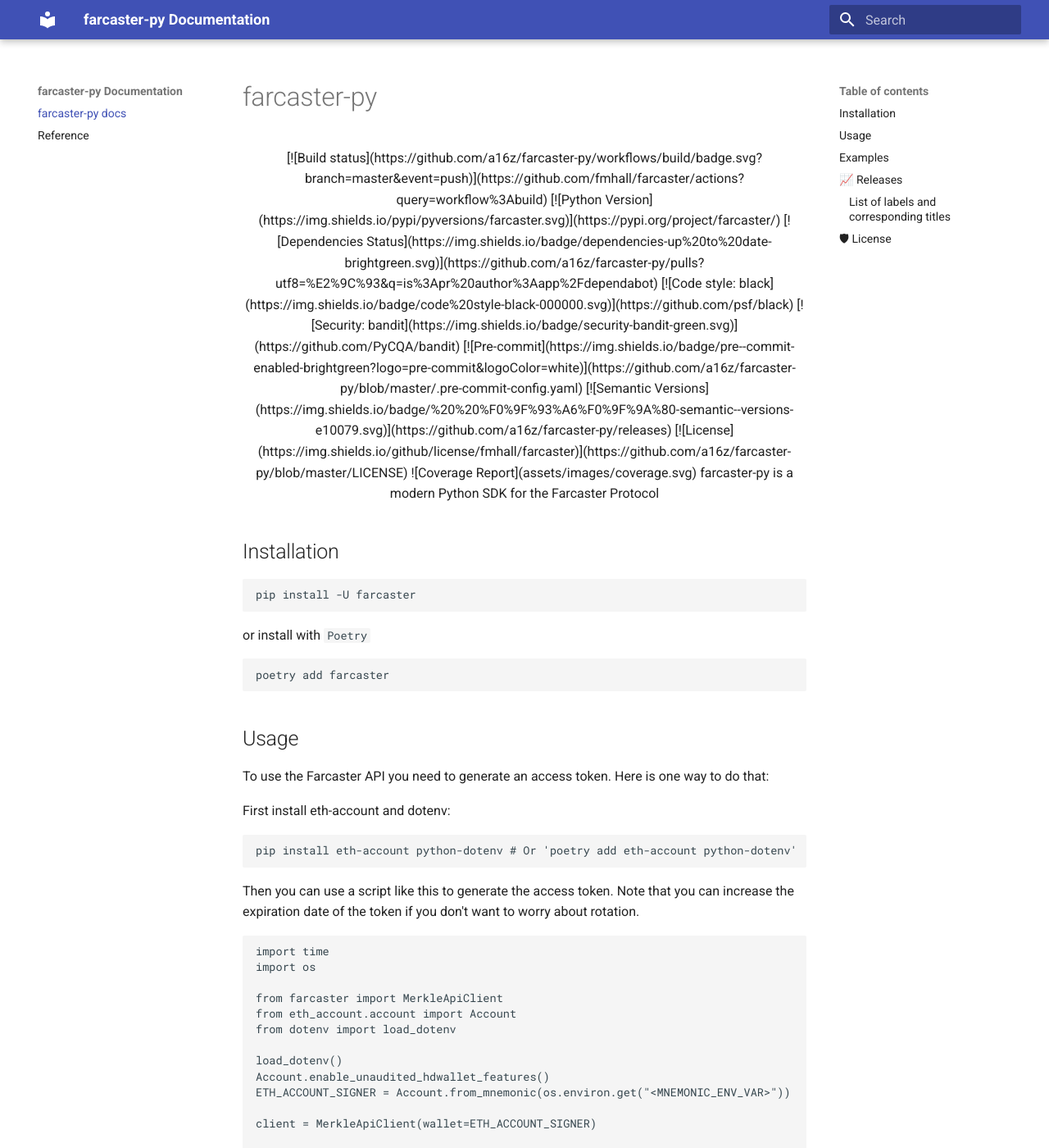
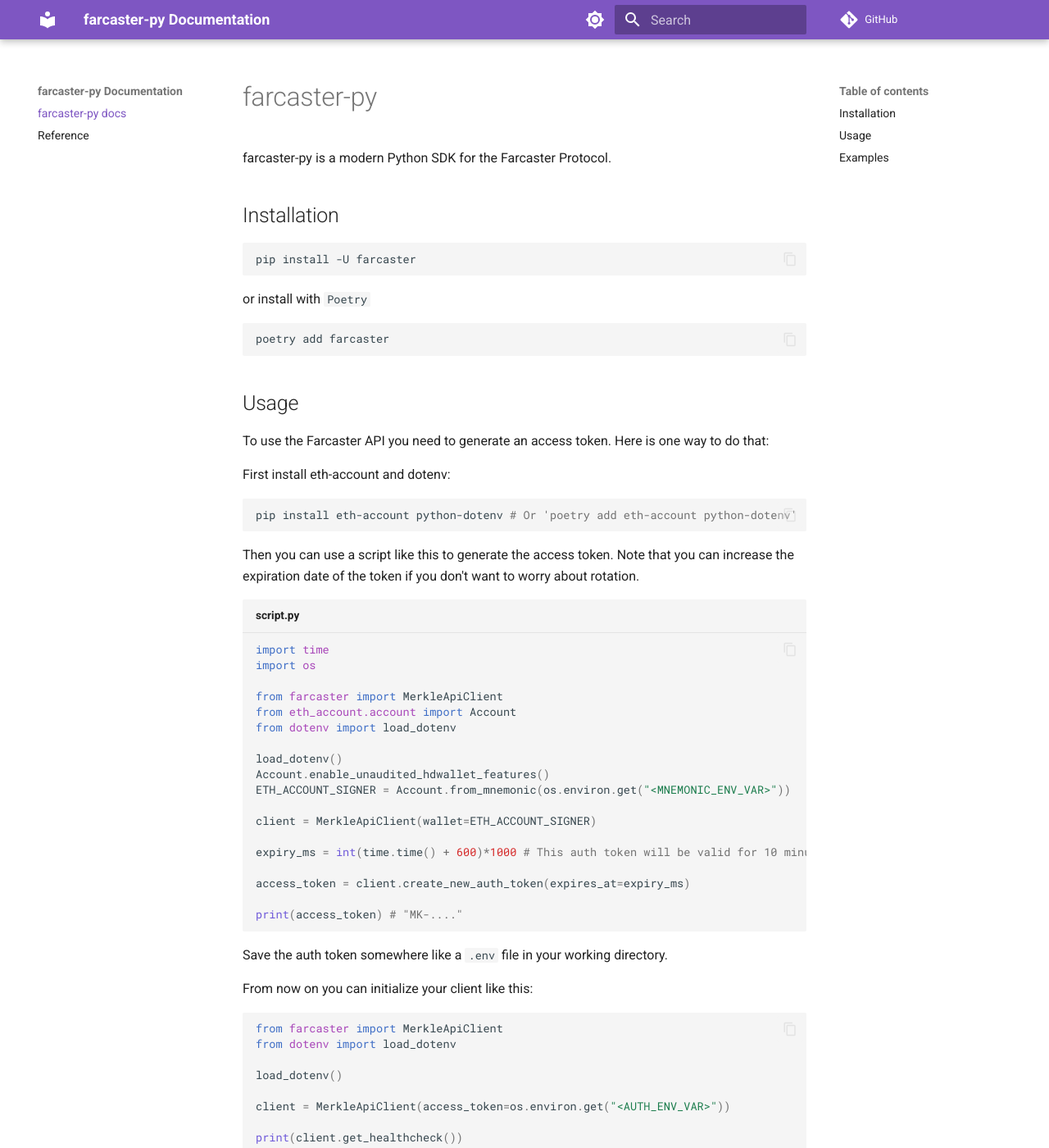
Before and after one commit to a16z/farcaster-py, an MkDocs documentation site: the page built from docs/index.md, in a window 1280 px wide and 1400 px high. Shown: the whole window at 82% size. Built offline with MkDocs 1.6.1 and Material for MkDocs 9.7.7, drawn with Linux system fonts in a browser that asks for light colours; comment, search, counter and statistics services are not loaded; some of the changed text lies outside the part shown.

Commit message:
improvements

````diff
--- a/docs/index.md
+++ b/docs/index.md
@@ -1,20 +1,6 @@
 # farcaster-py
 
-<div align="center">
-
-[![Build status](https://github.com/a16z/farcaster-py/workflows/build/badge.svg?branch=master&event=push)](https://github.com/fmhall/farcaster/actions?query=workflow%3Abuild)
-[![Python Version](https://img.shields.io/pypi/pyversions/farcaster.svg)](https://pypi.org/project/farcaster/)
-[![Dependencies Status](https://img.shields.io/badge/dependencies-up%20to%20date-brightgreen.svg)](https://github.com/a16z/farcaster-py/pulls?utf8=%E2%9C%93&q=is%3Apr%20author%3Aapp%2Fdependabot)
-[![Code style: black](https://img.shields.io/badge/code%20style-black-000000.svg)](https://github.com/psf/black)
-[![Security: bandit](https://img.shields.io/badge/security-bandit-green.svg)](https://github.com/PyCQA/bandit)
-[![Pre-commit](https://img.shields.io/badge/pre--commit-enabled-brightgreen?logo=pre-commit&logoColor=white)](https://github.com/a16z/farcaster-py/blob/master/.pre-commit-config.yaml)
-[![Semantic Versions](https://img.shields.io/badge/%20%20%F0%9F%93%A6%F0%9F%9A%80-semantic--versions-e10079.svg)](https://github.com/a16z/farcaster-py/releases)
-[![License](https://img.shields.io/github/license/fmhall/farcaster)](https://github.com/a16z/farcaster-py/blob/master/LICENSE)
-![Coverage Report](assets/images/coverage.svg)
-
-farcaster-py is a modern Python SDK for the Farcaster Protocol
-
-</div>
+farcaster-py is a modern Python SDK for the Farcaster Protocol.
 
 ## Installation
 
@@ -39,7 +25,7 @@
 
 Then you can use a script like this to generate the access token. Note that you can increase the expiration date of the token if you don't want to worry about rotation.
 
-```python
+```py title="script.py"
 import time
 import os
 
@@ -132,33 +118,4 @@
 
 and many, many more things.
 
-
-
-## 📈 Releases
-
-You can see the list of available releases on the [GitHub Releases](https://github.com/fmhall/farcaster/releases) page.
-
-We follow [Semantic Versions](https://semver.org/) specification.
-
-We use [`Release Drafter`](https://github.com/marketplace/actions/release-drafter). As pull requests are merged, a draft release is kept up-to-date listing the changes, ready to publish when you’re ready. With the categories option, you can categorize pull requests in release notes using labels.
-
-### List of labels and corresponding titles
-
-|               **Label**               |  **Title in Releases**  |
-| :-----------------------------------: | :---------------------: |
-|       `enhancement`, `feature`        |       🚀 Features       |
-| `bug`, `refactoring`, `bugfix`, `fix` | 🔧 Fixes & Refactoring  |
-|       `build`, `ci`, `testing`        | 📦 Build System & CI/CD |
-|              `breaking`               |   💥 Breaking Changes   |
-|            `documentation`            |    📝 Documentation     |
-|            `dependencies`             | ⬆️ Dependencies updates |
-
-You can update it in [`release-drafter.yml`](https://github.com/fmhall/farcaster/blob/master/.github/release-drafter.yml).
-
-GitHub creates the `bug`, `enhancement`, and `documentation` labels for you. Dependabot creates the `dependencies` label. Create the remaining labels on the Issues tab of your GitHub repository, when you need them.
-
-## 🛡 License
-
-[![License](https://img.shields.io/github/license/fmhall/farcaster)](https://github.com/fmhall/farcaster/blob/master/LICENSE)
-
-This project is licensed under the terms of the `MIT` license. See [LICENSE](https://github.com/fmhall/farcaster/blob/master/LICENSE) for more details.
+The full specification can be found on the [References](reference.md) page.
--- a/mkdocs.yml
+++ b/mkdocs.yml
@@ -1,7 +1,28 @@
 site_name: farcaster-py Documentation
+repo_url: https://github.com/a16z/farcaster-py
 theme:
   name: "material"
+  features:
+    - search.suggest
+    - content.code.copy
+    - content.code.annotate
+  palette:
+    # Palette toggle for dark mode
+    - media: "(prefers-color-scheme: dark)"
+      scheme: slate
+      toggle:
+        icon: material/brightness-4
+        name: Switch to light mode
+      primary: deep purple
+      accent: deep orange
 
+    - media: "(prefers-color-scheme: light)"
+      scheme: default
+      toggle:
+        icon: material/brightness-7
+        name: Switch to dark mode
+      primary: deep purple
+      accent: deep orange
 
 plugins:
   - search
@@ -10,3 +31,10 @@
 nav:
   - farcaster-py docs: index.md
   - reference.md
+
+markdown_extensions:
+  - pymdownx.highlight:
+      anchor_linenums: true
+  - pymdownx.inlinehilite
+  - pymdownx.snippets
+  - pymdownx.superfences
````
Also changed, not shown: README.md (+4 -25 lines).
